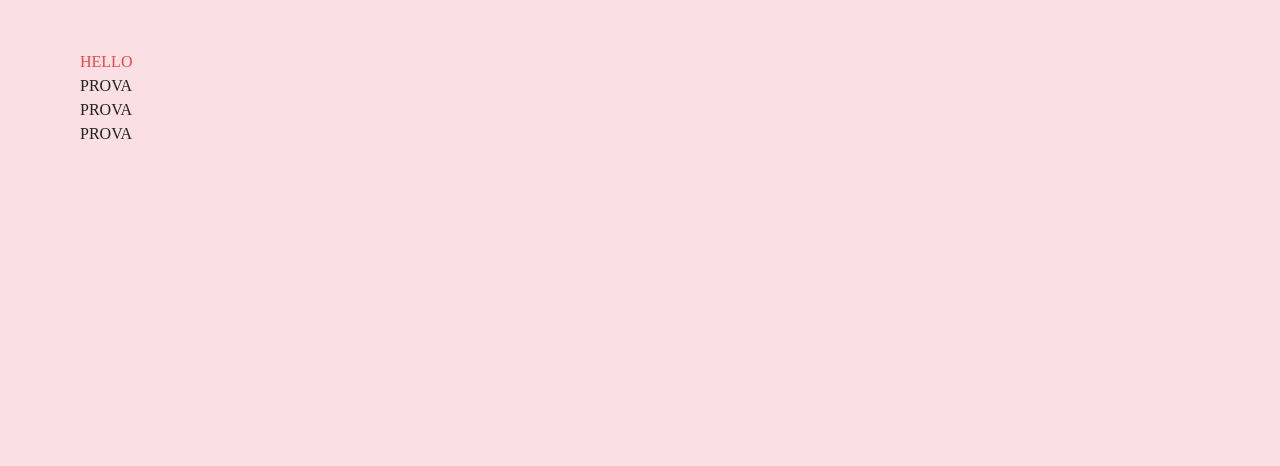
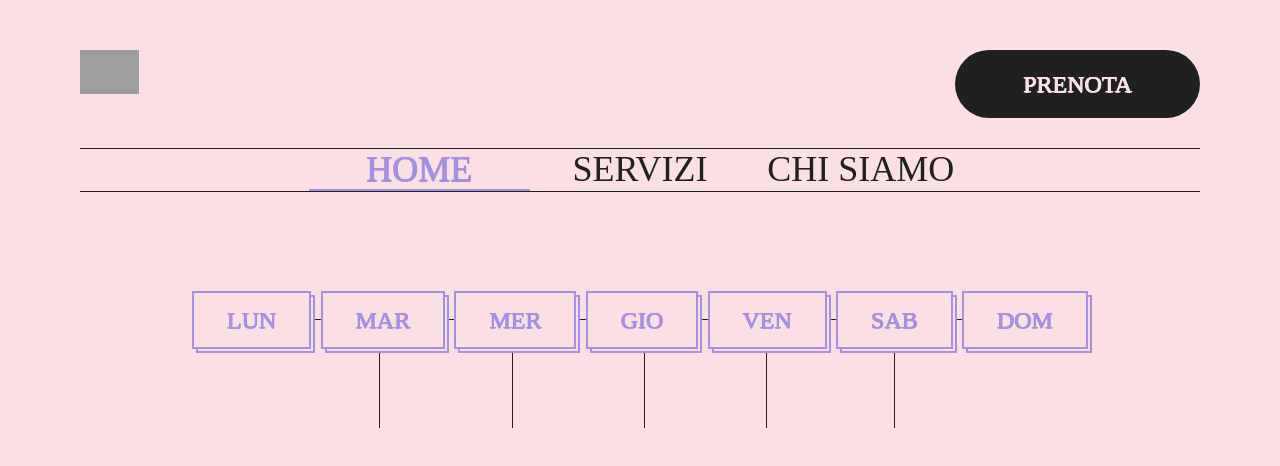
Before and after one commit to staveluca/FreeStyle, a Nuxt app: page / in a window 1280 px wide. Shown: the top 466 px of the page. Built offline with nearby package versions, Linux system fonts and the light colour scheme; grey boxes are pictures that could not be loaded.

Commit message:
feat: use components

```diff
--- a/components/shrTest.vue
+++ /dev/null
@@ -1,3 +0,0 @@
-<template>
-    <h1>PROVA</h1>
-</template>
--- a/pages/index.vue
+++ b/pages/index.vue
@@ -1,14 +1,46 @@
 <template>
 <div>
-  <h1 class="text-red-500">HELLO</h1>
-  <shrTest />
-  <shrTest />
-  <shrTest />
+  <!-- logo & book btn -->
+  <div class="flex justify-between">
+    <img src="../../Material/LogoDesktop.png" alt="free style logo" class="h-11" />
+    <ShrBook content="PRENOTA"/>
+  </div>
+
+  <!-- navigation menu -->
+  <div class="border-y-custom border-custom-black mt-30 flex justify-center px-229">
+    <!-- highlighted path -->
+    <shrPath content="HOME" id="border-purple" class="w-1/3 text-custom-purple border-b-2 border-custom-purple" />
+    <shrPath content="SERVIZI" class="w-1/3 hover:cursor-pointer" />
+    <shrPath content="CHI SIAMO" class="w-1/3 hover:cursor-pointer" />
+  </div>
+
+  <!-- opening hours -->
+  <div class="px-114 mt-100">
+    <div class="border-t-custom border-custom-black relative top-27"></div>
+    <div class="flex justify-between">
+      <ShrDays day="LUN" />
+      <ShrDays day="MAR" />
+      <ShrDays day="MER" />
+      <ShrDays day="GIO" />
+      <ShrDays day="VEN" />
+      <ShrDays day="SAB" />
+      <ShrDays day="DOM" />
+    </div>
+  </div>
 </div>
 </template>
 
 <script>
+import ShrBook from '../components/shrBook.vue';
+import ShrDays from '../components/shrDays.vue';
 export default {
-  name: 'IndexPage'
+    name: "IndexPage",
+    components: { ShrBook, ShrDays }
 }
 </script>
+
+<style>
+#border-purple{
+    text-shadow: -0.5px 0 #A391E1, 0 0.5px #A391E1, 0.5px 0 #A391E1, 0 -0.5px #A391E1;
+}
+</style>
```
